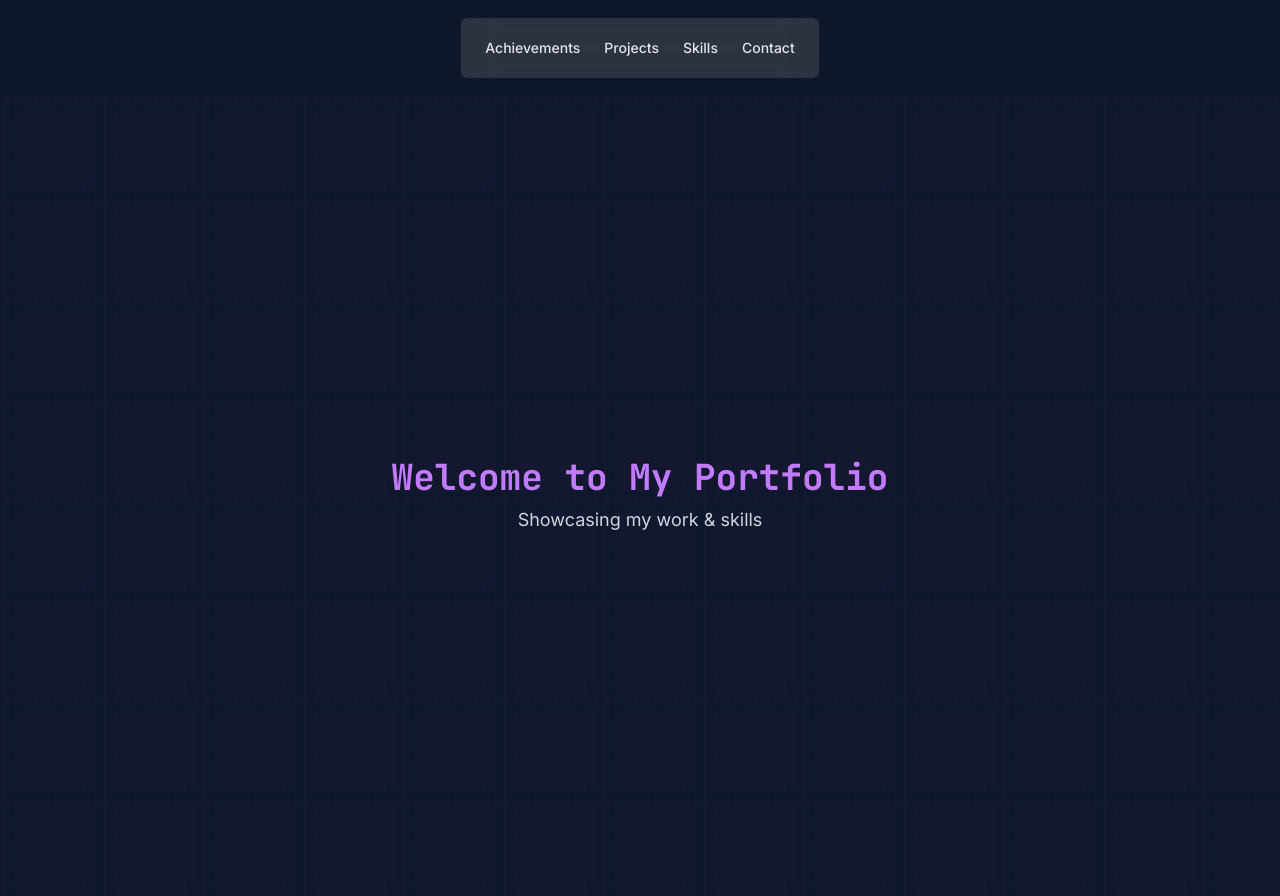
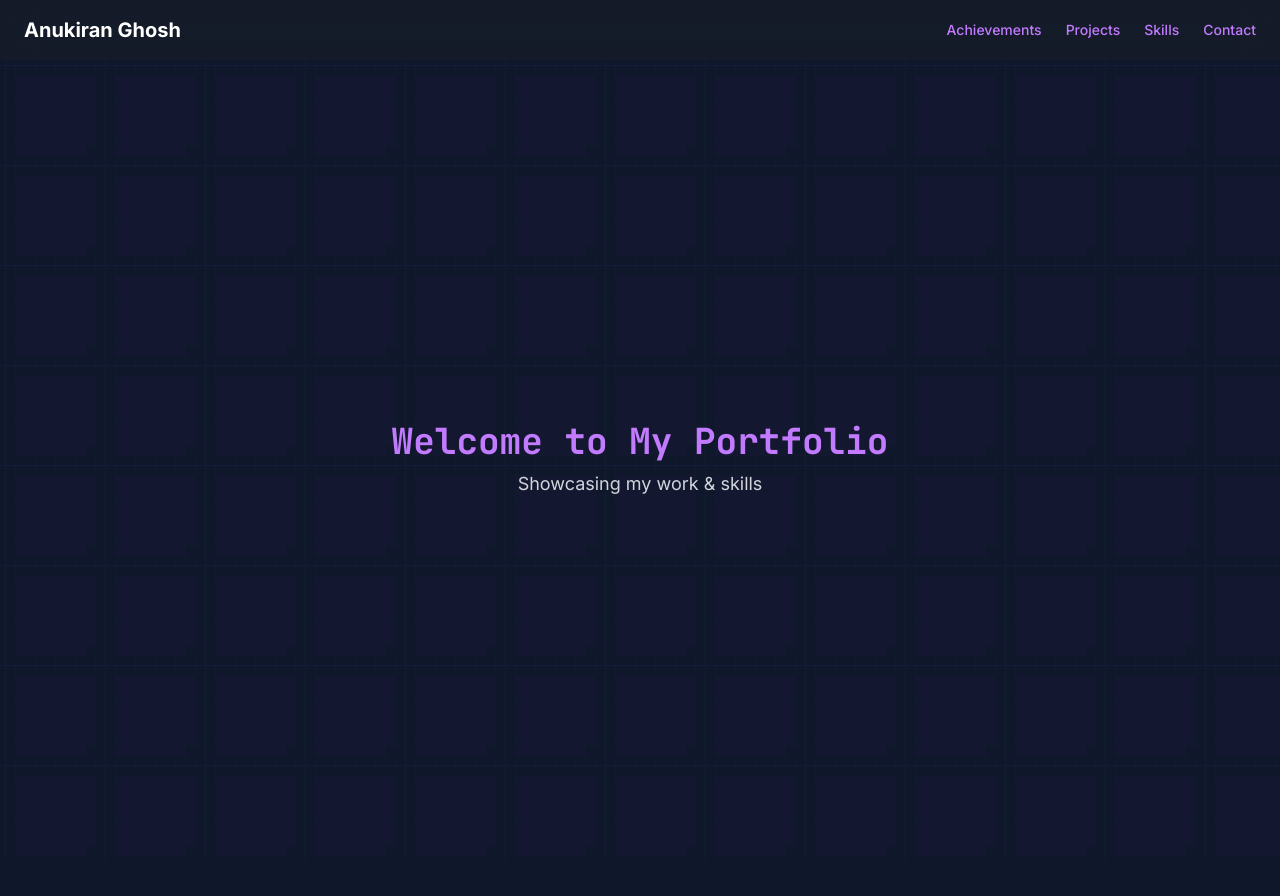
Before and after one commit to akghosh111/portfoliov2, a React (Vite) app: page / in a window 1280 px wide. After the commit the page ends 860 px from the top, so only its background shows below. Built offline with nearby package versions, Linux system fonts and the light colour scheme.

Commit message:
fixed nav

```diff
--- a/src/components/Navbar.jsx
+++ b/src/components/Navbar.jsx
@@ -1,28 +1,53 @@
+import { useState } from "react";
+
 const Navbar = () => {
+  const [isOpen, setIsOpen] = useState(false);
+
   const navLinks = [
-      {
-        display: "Achievements",
-      },
-      {
-        display: "Projects",
-      },
-      {
-        display: "Skills",
-      },
-      {
-        display: "Contact",
-      },
+    { display: "Achievements", href: "#achievements" },
+    { display: "Projects", href: "#projects" },
+    { display: "Skills", href: "#skills" },
+    { display: "Contact", href: "#contact" },
   ];
 
   return (
-      <nav className="sticky top-0 w-screen flex justify-center items-center h-24 z-10">
-        <ul className="flex items-center gap-6 text-sm py-5 px-6 dark:text-white bg-neutral-500/30 backdrop-blur-lg rounded-md">
+    <nav className="sticky top-0 w-full bg-neutral-800/30 backdrop-blur-lg z-10">
+      <div className="flex justify-between items-center px-6 py-4">
+
+        <div className="text-xl font-bold text-white h1">Anukiran Ghosh</div>
+
+
+        <button
+          className="md:hidden text-white focus:outline-none"
+          onClick={() => setIsOpen(!isOpen)}
+        >
+          {isOpen ? "✖" : "☰"}
+        </button>
+
+        {/* Desktop Menu */}
+        <ul className="hidden md:flex items-center gap-6 text-sm text-white">
           {navLinks.map((link) => (
             <li key={link.display} className="cursor-pointer font-medium">
+              <a href={link.href} className="hover:text-purple-300 transition">
                 {link.display}
+              </a>
             </li>
           ))}
         </ul>
+      </div>
+
+
+      {isOpen && (
+        <ul className="md:hidden flex flex-col items-center gap-4 py-4 bg-neutral-700/80 backdrop-blur-lg text-white">
+          {navLinks.map((link) => (
+            <li key={link.display} className="cursor-pointer font-medium">
+              <a href={link.href} onClick={() => setIsOpen(false)}>
+                {link.display}
+              </a>
+            </li>
+          ))}
+        </ul>
+      )}
     </nav>
   );
 };
```
Lines whose indentation alone changed are shown as unchanged.
